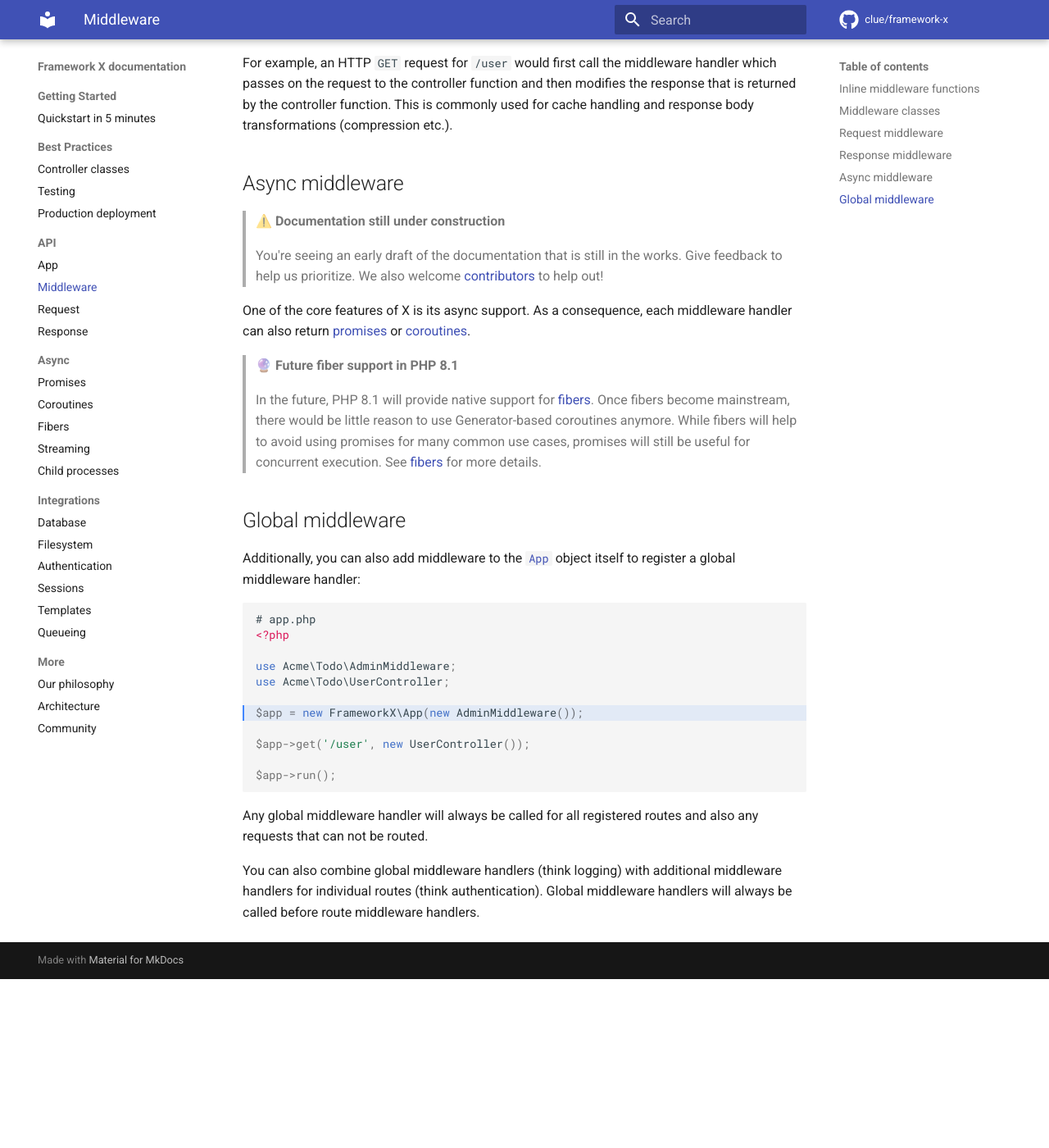
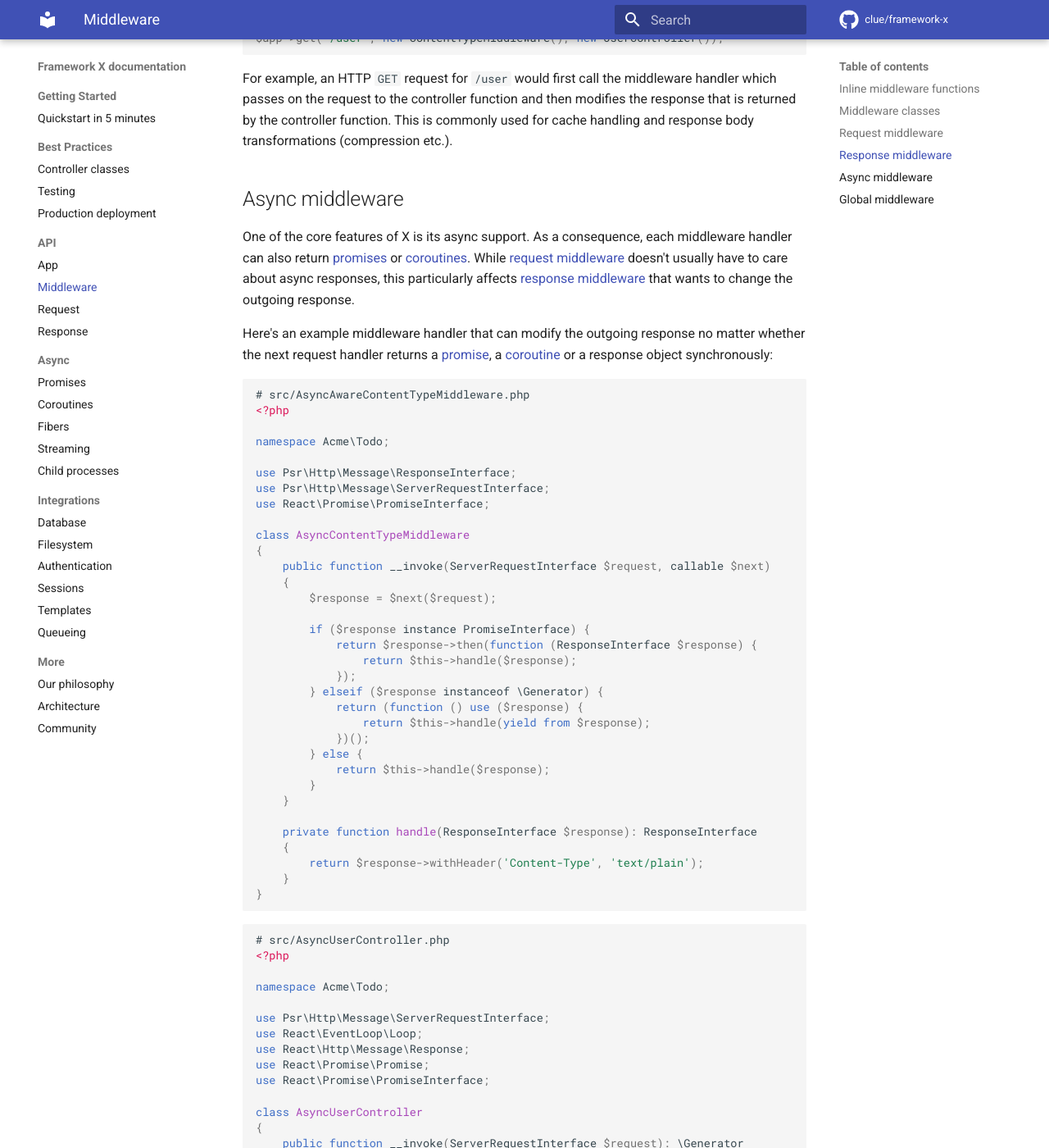
Before and after one commit to clue/framework-x, an MkDocs documentation site: the page built from docs/api/middleware.md, in a window 1280 px wide and 1400 px high, scrolled down 4407 px. Shown: the whole window at 82% size. Built offline with MkDocs 1.6.1 and Material for MkDocs 9.7.7, drawn with Linux system fonts in a browser that asks for light colours; comment, search, counter and statistics services are not loaded; before the commit the page ends 5601 px from its top, so only the background shows below that; some of the changed text lies outside the part shown.

Commit message:
Documentation for async middleware

````diff
--- a/docs/api/middleware.md
+++ b/docs/api/middleware.md
@@ -224,24 +225,115 @@ This is commonly used for cache handling and response body transformations (comp
 
 ## Async middleware
 
-> ⚠️ **Documentation still under construction**
->
-> You're seeing an early draft of the documentation that is still in the works.
-> Give feedback to help us prioritize.
-> We also welcome [contributors](../more/community.md) to help out!
-
 One of the core features of X is its async support.
 As a consequence, each middleware handler can also return
 [promises](../async/promises.md) or [coroutines](../async/coroutines.md).
+While [request middleware](#request-middleware) doesn't usually have to care
+about async responses, this particularly affects
+[response middleware](#response-middleware) that wants to change the outgoing
+response.
+
+Here's an example middleware handler that can modify the outgoing response no
+matter whether the next request handler returns a
+[promise](../async/promises.md), a [coroutine](../async/coroutines.md) or
+a response object synchronously:
+
+```php
+# src/AsyncAwareContentTypeMiddleware.php
+<?php
+
+namespace Acme\Todo;
+
+use Psr\Http\Message\ResponseInterface;
+use Psr\Http\Message\ServerRequestInterface;
+use React\Promise\PromiseInterface;
+
+class AsyncContentTypeMiddleware
+{
+    public function __invoke(ServerRequestInterface $request, callable $next)
+    {
+        $response = $next($request);
+
+        if ($response instance PromiseInterface) {
+            return $response->then(function (ResponseInterface $response) {
+                return $this->handle($response);
+            });
+        } elseif ($response instanceof \Generator) {
+            return (function () use ($response) {
+                return $this->handle(yield from $response);
+            })();
+        } else {
+            return $this->handle($response);
+        }
+    }
+
+    private function handle(ResponseInterface $response): ResponseInterface
+    {
+        return $response->withHeader('Content-Type', 'text/plain');
+    }
+}
+```
+```php
+# src/AsyncUserController.php
+<?php
+
+namespace Acme\Todo;
+
+use Psr\Http\Message\ServerRequestInterface;
+use React\EventLoop\Loop;
+use React\Http\Message\Response;
+use React\Promise\Promise;
+use React\Promise\PromiseInterface;
+
+class AsyncUserController
+{
+    public function __invoke(ServerRequestInterface $request): \Generator
+    {
+        // async pseudo code to load some data from an external source
+        $promise = $this->fetchRandomUserName();
+
+        $name = yield $promise;
+        assert(is_string($name));
+
+        return new Response(200, [], "Hello $name!\n");
+    }
+
+    /**
+     * @return PromiseInterface<string>
+     */
+    private function fetchRandomUserName(): PromiseInterface
+    {
+        return new Promise(function ($resolve) {
+            Loop::addTimer(0.01, function () use ($resolve) {
+                $resolve('Alice');
+            });
+        });
+    }
+}
+```
+```php
+# app.php
+<?php
+
+use Acme\Todo\AsyncContentTypeMiddleware;
+use Acme\Todo\AsyncUserController;
+
+// …
+
+$app->get('/user', new AsyncContentTypeMiddleware(), new AsyncUserController());
+```
+
+For example, an HTTP `GET` request for `/user` would first call the middleware handler which passes on the request to the controller function and then modifies the response that is returned by the controller function.
+This is commonly used for cache handling and response body transformations (compression etc.).
 
 > 🔮 **Future fiber support in PHP 8.1**
 >
-> In the future, PHP 8.1 will provide native support for [fibers](fibers.md).
+> In the future, PHP 8.1 will provide native support for [fibers](../async/fibers.md).
 > Once fibers become mainstream, there would be little reason to use
 > Generator-based coroutines anymore.
 > While fibers will help to avoid using promises for many common use cases,
 > promises will still be useful for concurrent execution.
-> See [fibers](fibers.md) for more details.
+> See [fibers](../async/fibers.md) for more details.
 
 ## Global middleware
 
````
Also changed, not shown: other parts of docs/api/middleware.md (+2 -1 lines).
